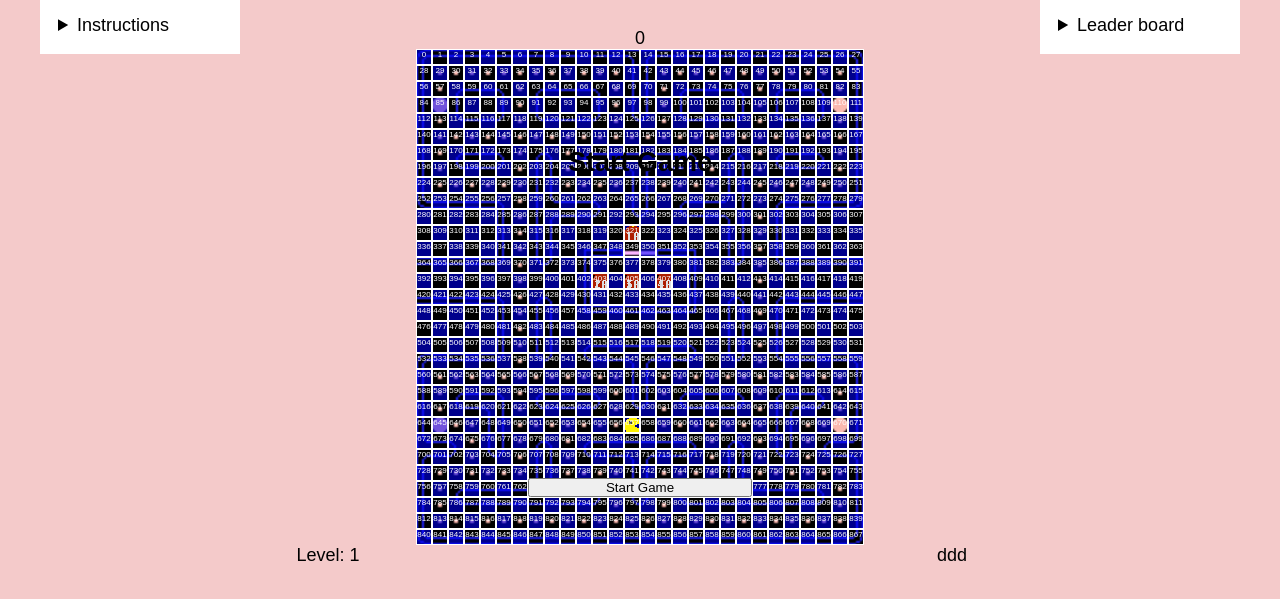
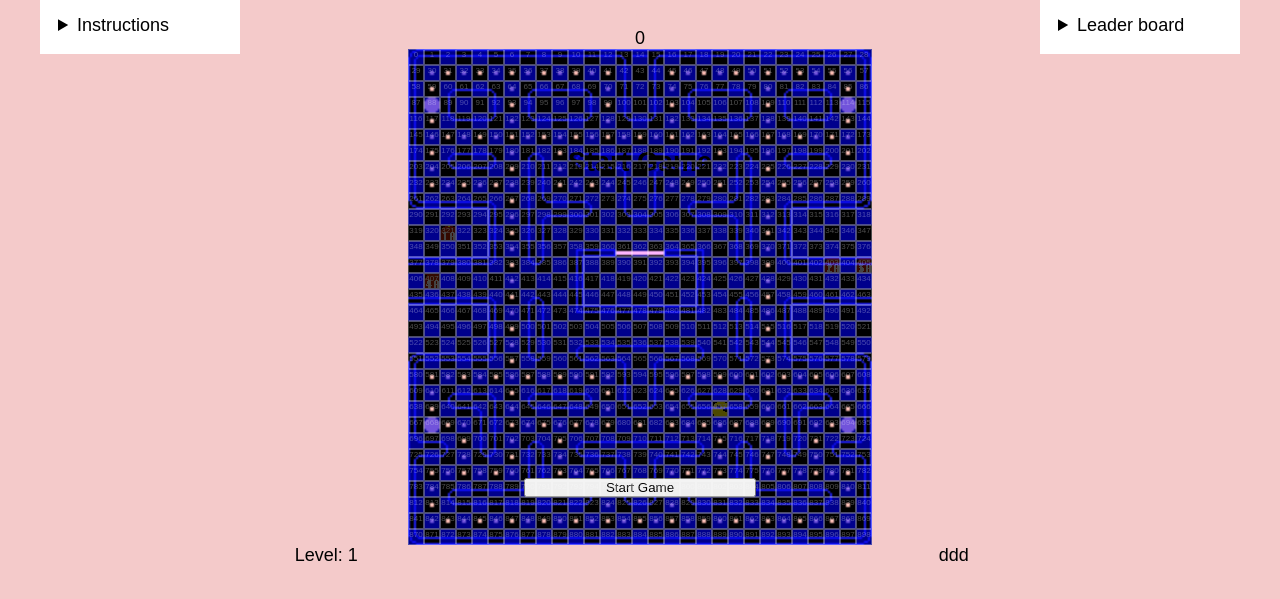
Before and after one commit to vvaneli/pacman, a plain HTML site: page index.html in a window 1280 px wide. Shown: the part 45-644 px from the top of the page. Drawn offline with Linux system fonts and the light colour scheme.

Commit message:
expanded grid width by 1 column so that pacman starts in the centre of game grid, and 3 ghosts can fit inside the ghost HQ

```diff
--- a/css/delete.css
+++ b/css/delete.css
@@ -28,7 +28,7 @@ background: aqua;
 
 /* MEDIA QUERY */
 
-@media screen and (min-width: 449px) {
+@media screen and (min-width: 464px) {
   body {
     background-color: lightsalmon;
   }
--- a/css/style.css
+++ b/css/style.css
@@ -3,7 +3,7 @@
 .tile {
   border: 1px solid white;
   color: white;
-  /* opacity: 30%; */
+  opacity: 30%;
   font-size: 8px;
 }
 
@@ -12,7 +12,7 @@ body {
 }
 
 #gameMaze {
-  background-image: url(/img/PacMan_Maze_224w248h.png);
+  background-image: url(/img/PacMan_Maze_232w248h.png);
   background-repeat: no-repeat;
   background-size: 100%;
 }
@@ -20,8 +20,8 @@ body {
 /* TO BE DELETED – END */
 
 html {
-  --mazeWidth: 448px;
-  --mazeHeight: 496px;
+  --mazeWidth: 464px;  /* 29*16px Also update value in media querys */
+  --mazeHeight: 496px;  /* 31*16px */
   --mazeTileWidth: 16px;
   --mazeTileHeight: 16px;
   --imgCoverWidth: 800px;
@@ -197,8 +197,8 @@ details>div {
 
 /* MEDIUM-WIDE SCREENS */
 
-/* @media screen and (min-width: 449px) and (max-width: 1199px) { */
-@media screen and (min-width: 449px) {
+/* @media screen and (min-width: 464px) and (max-width: 1199px) { */
+@media screen and (min-width: 464px) {
 
   #gameInfo1,
   #gameInfo2 {
--- a/js/script.js
+++ b/js/script.js
@@ -20,7 +20,7 @@ const levelIconsEl = document.querySelector('#levelIcons')
 
 const mazeSetup = {
   level: 1,
-  mazeWidth: 28,
+  mazeWidth: 29,
   mazeHeight: 31,
   mazeTileWidthPx: '16px',
   mazeTileHeightPx: '16px',
```
Also changed, not shown: img/PacMan_Maze_224w248h.png (deleted), img/PacMan_Maze_232w248h.png (added).
